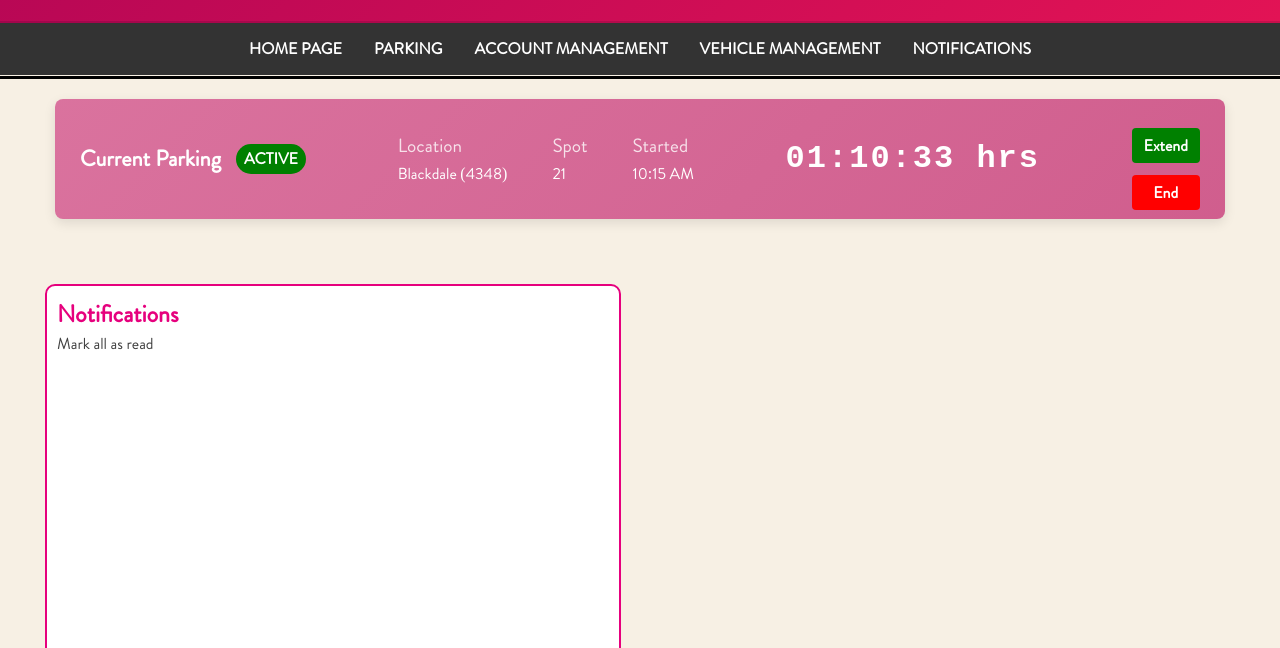
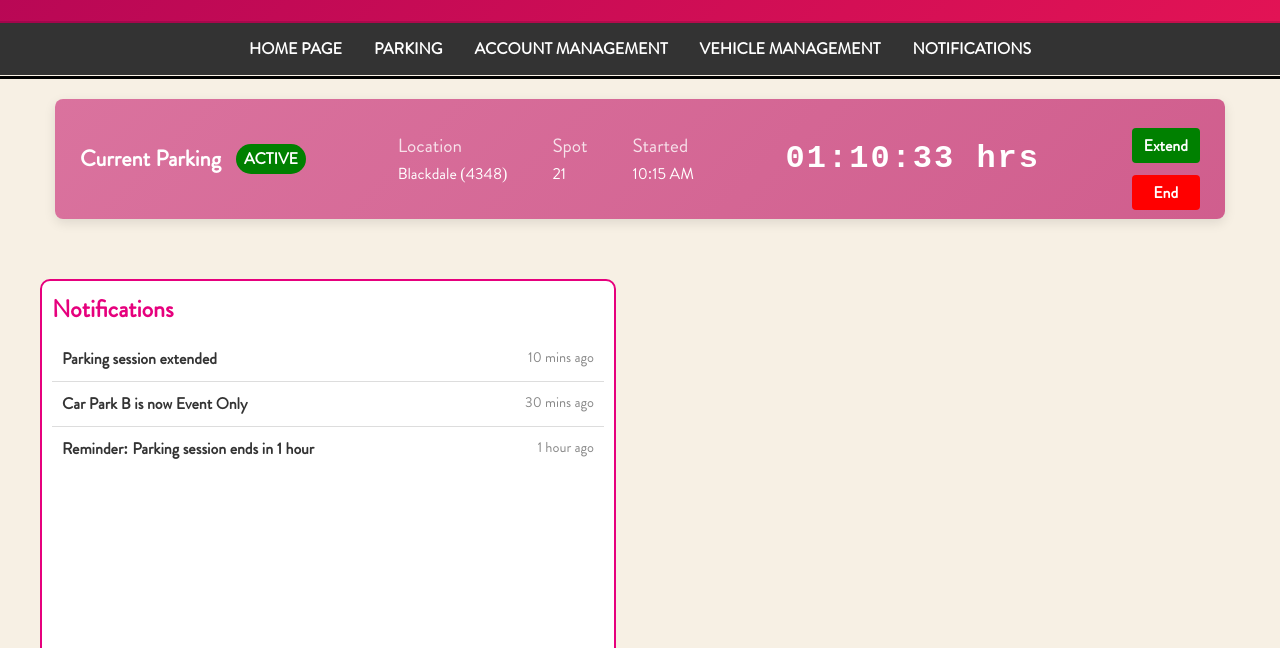
Before and after one commit to zztawhid/group117, a website: page public/notif.html in a window 1280 px wide. Shown: the part 152-800 px from the top of the page. Drawn offline with Linux system fonts and the light colour scheme; sample sign-in values are in the browser's storage.

Commit message:
changes noti

```diff
--- a/public/edit.css
+++ b/public/edit.css
@@ -2485,19 +2485,35 @@ button.add-vehicle-button {
     margin: 0;
 }
 
-.noti-box #markread {
-    margin-right: auto; /* Push it to the right */
-    cursor: pointer;
-    transition: all 0.2s ease;
-    color: #414141;
-    font-size: 1rem;
-    align-self: center; /* Align vertically */
-    margin-top: auto; /* Adjust vertical alignment */
-
+.notification-list {
+    list-style: none;
+    padding: 0;
+    margin: 10px 0;
+}
+
+.notification-item {
+    display: flex;
+    justify-content: space-between;
+    padding: 10px;
+    border-bottom: 1px solid #ddd;
+}
+
+.notification-title {
+    font-weight: bold;
+    color: #333;
+}
+
+.notification-time {
+    font-size: 0.9rem;
+    color: #888;
+}
+
+.notification-item:last-child {
+    border-bottom: none; /* Remove border for the last item */
 }
 
 .noti-box #markread:hover {
-    transform: scale(1.05);
+
     color: #E6007D;
 }
 
@@ -2542,7 +2558,7 @@ button.add-vehicle-button {
     display: inline-block; /* Ensure both boxes are treated as inline-block elements */
     vertical-align: top; /* Align them to the top */
     width: 45%;
-    margin: 45px; /* spacing between boxes */
+    margin: 40px; /* spacing between boxes */
 
 }
 
@@ -2560,7 +2576,7 @@ button.add-vehicle-button {
     border-radius: 8px;
     padding: 10px 20px;
     cursor: pointer;
-    transition: all 0.3s ease;
+    transition: background 0.3s ease;
     width: 15%;
     font-size: 1.2rem;
     margin-left: 850px;
@@ -2568,7 +2584,7 @@ button.add-vehicle-button {
 
 .message-admin-box button:hover {
     background-color: #C4006A;
-    transform: scale(1.05);
+
 }
 
 
--- a/public/notif.html
+++ b/public/notif.html
@@ -82,7 +82,21 @@
 
     <div class="noti-box">
         <h3>Notifications</h3>
-        <p id="markread">Mark all as read</p>
+        <ul class="notification-list">
+            <li class="notification-item">
+                <span class="notification-title">Parking session extended</span>
+                <span class="notification-time">10 mins ago</span>
+            </li>
+            <li class="notification-item">
+                <span class="notification-title">Car Park B is now Event Only</span>
+                <span class="notification-time">30 mins ago</span>
+            </li>
+            <li class="notification-item">
+                <span class="notification-title">Reminder: Parking session ends in 1 hour</span>
+                <!--dynamically loaded content..?-->
+                <span class="notification-time">1 hour ago</span>
+            </li>
+
     </div>
 
     <div class="spaces-box">
```
